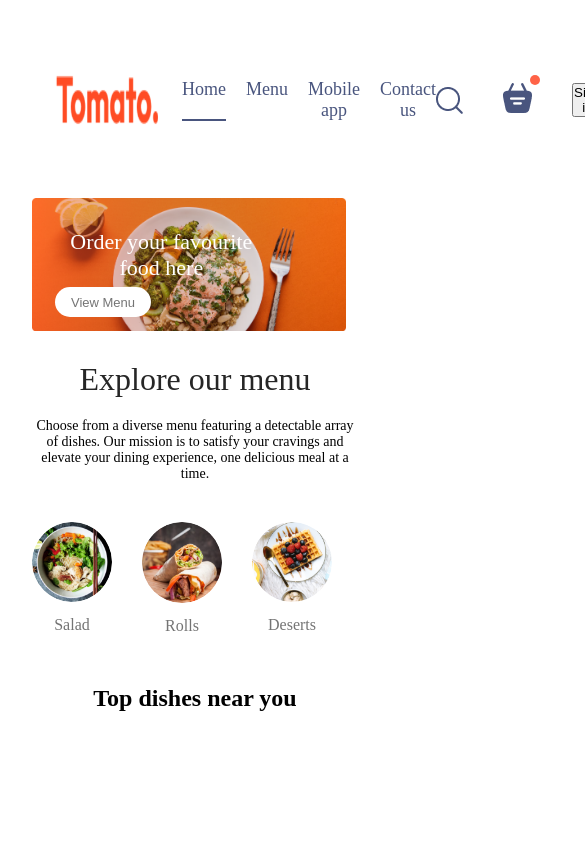
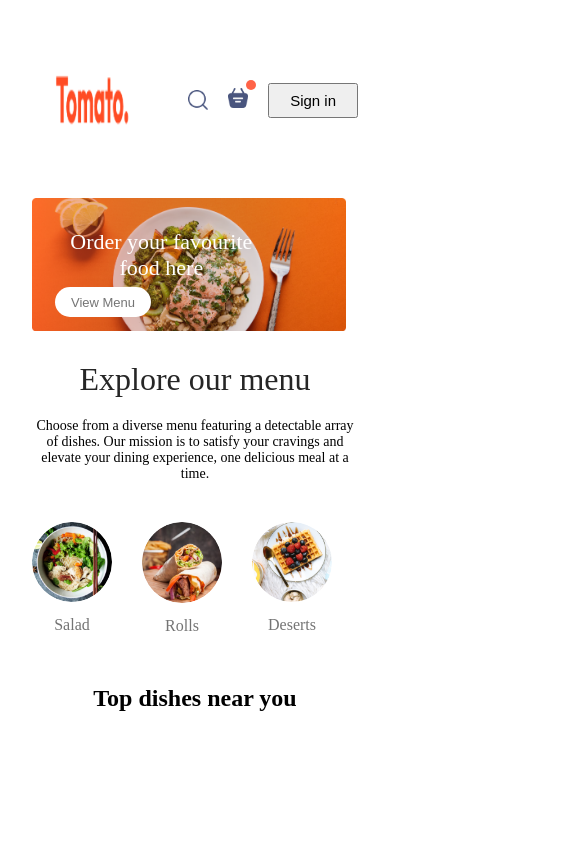
Before and after one commit to sanujis/Food-delivery-website, a React (Vite) app in the folder frontend/: page / in a window 390 px wide. Shown: the top 844 px of the page, 585 px wide, since content can reach past the window. Built offline with nearby package versions, Linux system fonts and the light colour scheme.

Commit message:
Created login popup

```diff
--- a/frontend/src/App.jsx
+++ b/frontend/src/App.jsx
@@ -1,4 +1,4 @@
-import React from 'react'
+import React, { useState }from 'react'
 import Navbar from './components/Navbar/Navbar'
 import {Route,Routes} from 'react-router-dom'
 import Home from './pages/Home/Home'
@@ -6,18 +6,25 @@
 import PlaceOrder from './pages/PlaceOrder/PlaceOrder'
 import './App.css'
 import Footer from './components/Footer/Footer'
+import LoginPopup from './components/LoginPopup/LoginPopup'
 
 const App = () => {
+
+  const [showLogin , setShowLogin]=useState(false);
+
   return (
+    <>
+    {showLogin?<LoginPopup setShowLogin={setShowLogin}/>:<></>}
     <div className='app'>
-      <Navbar/>
+      <Navbar setShowLogin={setShowLogin}/>
       <Routes>
         <Route path='/' element={<Home/>}/>
         <Route path='/cart' element={<Cart/>}/>
         <Route path='/order' element={<PlaceOrder/>}/>
       </Routes>
-      <Footer/>
     </div>
+    <Footer/>
+    </>
   )
 }
 
--- /dev/null
+++ b/frontend/src/components/LoginPopup/LoginPopup.css
@@ -0,0 +1,66 @@
+.login-popup{
+    position: fixed;
+    z-index: 1;
+    width: 100%;
+    height: 100%;
+    background-color: #00000090;
+    display: grid;
+}
+.login-popup-container{
+    place-self: center;
+    width:max(23vw,330px);
+    color: #808080;
+    background-color: white;
+    display: flex;
+    flex-direction: column;
+    gap: 25px;
+    padding: 25px 30px;
+    border-radius: 8px;
+    font-size: 14px;
+    animation: fadeIn 0.5s;
+
+}
+.login-popup-title{
+    display: flex;
+    justify-content: space-between;
+    align-items: center;
+    color: black;
+}
+.login-popup-title img{
+    width: 16px;
+    cursor: pointer;
+}
+.login-popup-inputs{
+    display: flex;
+    flex-direction: column;
+    gap: 20px;
+}
+.login-popup-inputs input{
+    outline: none;
+    border: 1px solid #c9c9c9;
+    padding: 10px;
+    border-radius: 4px;
+}
+.login-popup-container button{
+    border: none;
+    padding: 10px;
+    border-radius: 4px;
+    color: white;
+    background-color: tomato;
+    font-size: 15px;
+    cursor: pointer;
+}
+.login-popup-condition{
+    display: flex;
+    align-items: start;
+    gap: 8px;
+    margin-top: -15px;
+}
+.login-popup-condition input{
+    margin-top: 5px;
+}
+.login-popup p span{
+    color: tomato;
+    font-weight: 500;
+    cursor: pointer;
+}
--- /dev/null
+++ b/frontend/src/components/LoginPopup/LoginPopup.jsx
@@ -0,0 +1,46 @@
+import React, {useState} from 'react'
+import './LoginPopup.css'
+import { assets } from "../../assets/assets";
+
+const LoginPopup = ({setShowLogin}) => {
+    const [currentState, setCurrentState] = useState("Login");
+
+  return (
+    <div className="login-popup">
+      <form className="login-popup-container">
+        <div className="login-popup-title">
+          <h2>{currentState}</h2>
+          <img
+            onClick={() => setShowLogin(false)}
+            src={assets.cross_icon}
+            alt=""
+          />
+        </div>
+        <div className="login-popup-inputs">
+          {currentState === "Login" ? <></> : <input type="text" placeholder="Your name" required />}
+            <input type="email" name="email" placeholder="Your email"  required/>
+            <input type="password" name="password" placeholder="Password" required />
+        </div>
+
+        <button>{currentState === "Sign Up" ? "Create Account" : "Login"}</button>
+        <div className="login-popup-condition">
+          <input type="checkbox" required />
+          <p>By continuing, i agree to the terms of use & privacy policy.</p>
+        </div>
+        {currentState === "Login" ? (
+          <p>
+            Create a new account?{" "}
+            <span onClick={() => setCurrentState("Sign Up")}>Click here</span>
+          </p>
+        ) : (
+          <p>
+            Already have an account?{" "}
+            <span onClick={() => setCurrentState("Login")}>Login here</span>
+          </p>
+        )}
+      </form>
+    </div>
+  )
+}
+
+export default LoginPopup
--- a/frontend/src/components/Navbar/Navbar.css
+++ b/frontend/src/components/Navbar/Navbar.css
@@ -60,3 +60,46 @@
     top: -8px;
     right: -8px;
 }
+
+@media (max-width:1050px) {
+    .navbar .logo{
+        width: 140px;
+    }
+    .navbar-menu{
+        gap: 20px;
+        font-size: 17px;
+    }
+    .navbar-right{
+        gap: 30px;
+    }
+    .navbar-right img{
+        width: 22px;
+    }
+    .navbar-right button{
+        padding: 8px 25px;
+    }
+}
+@media (max-width:900px) {
+    .navbar .logo{
+        width: 120px;
+    }
+    .navbar-menu{
+        gap: 15px;
+        font-size: 16px;
+    }
+    .navbar-right{
+        gap: 20px;
+    }
+    .navbar-right img{
+        width: 20px;
+    }
+    .navbar-right button{
+        padding: 7px 20px;
+        font-size: 15px;
+    }
+}
+@media (max-width:750px) {
+    .navbar-menu{
+        display: none;
+    }
+}
--- a/frontend/src/components/Navbar/Navbar.jsx
+++ b/frontend/src/components/Navbar/Navbar.jsx
@@ -1,18 +1,19 @@
 import React, {useState} from 'react'
 import './Navbar.css'
 import { assets } from '../../assets/assets'
+import { Link } from 'react-router-dom';
 
-const Navbar = () => {
+const Navbar = ({setShowLogin}) => {
   const [menu,setMenu]=useState("home");
-  console.log('Navbar rendered');
+
   return (
     <div className='navbar'>
       <img src={assets.logo} alt="" className="logo" />
       <ul className="navbar-menu">
-        <li className={menu==="home"?"active":""}>Home</li>
-        <li className={menu==="menu"?"active":""}>Menu</li>
-        <li className={menu==="mobile-app"?"active":""}>Mobile app</li>
-        <li className={menu==="contact us"?"active":""}>Contact us</li>
+        <Link to='/' onClick={()=>setMenu("home")} className={menu==="home"?"active":""}>Home</Link>
+        <a href="#explore-menu" onClick={()=>setMenu("menu")} className={menu==="menu"?"active":""}>Menu</a>
+        <a href="#app-download" onClick={()=>setMenu("mobile-app")} className={menu==="mobile-app"?"active":""}>Mobile app</a>
+        <a href="#footer" onClick={()=>setMenu("contact-us")} className={menu==="contact us"?"active":""}>Contact us</a>
       </ul>
       <div className='navbar-right'>
         <img src={assets.search_icon} alt="" className="search_icon" />
@@ -20,7 +21,7 @@
             <img src={assets.basket_icon} alt=""/>
             <div className='dot'></div>
         </div>
-        <button>Sign in</button>
+        <button onClick={()=>setShowLogin(true)}>Sign in</button>
       </div>
     </div>
   )
--- a/frontend/src/index.css
+++ b/frontend/src/index.css
@@ -2,6 +2,7 @@
   padding: 0;
   margin: 0;
   box-sizing: border-box;
+  scroll-behavior: smooth;
 }
 
 body{
```
